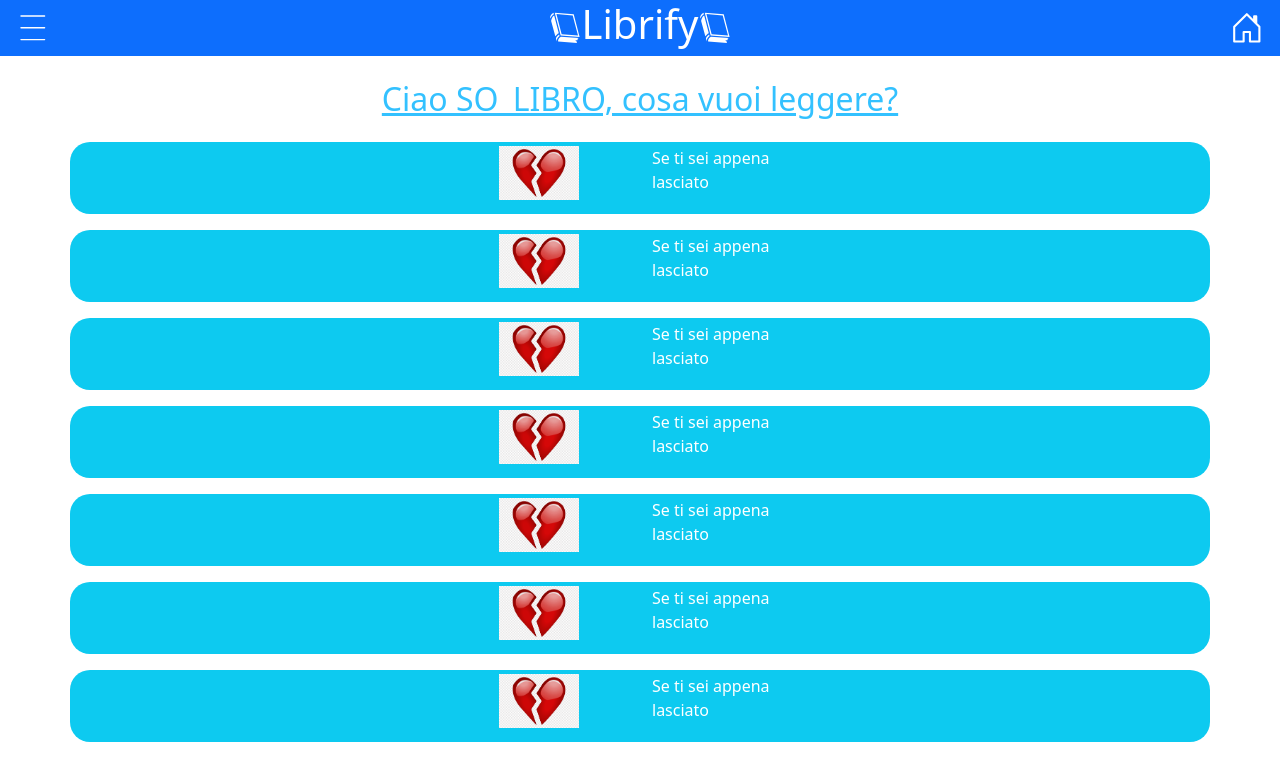
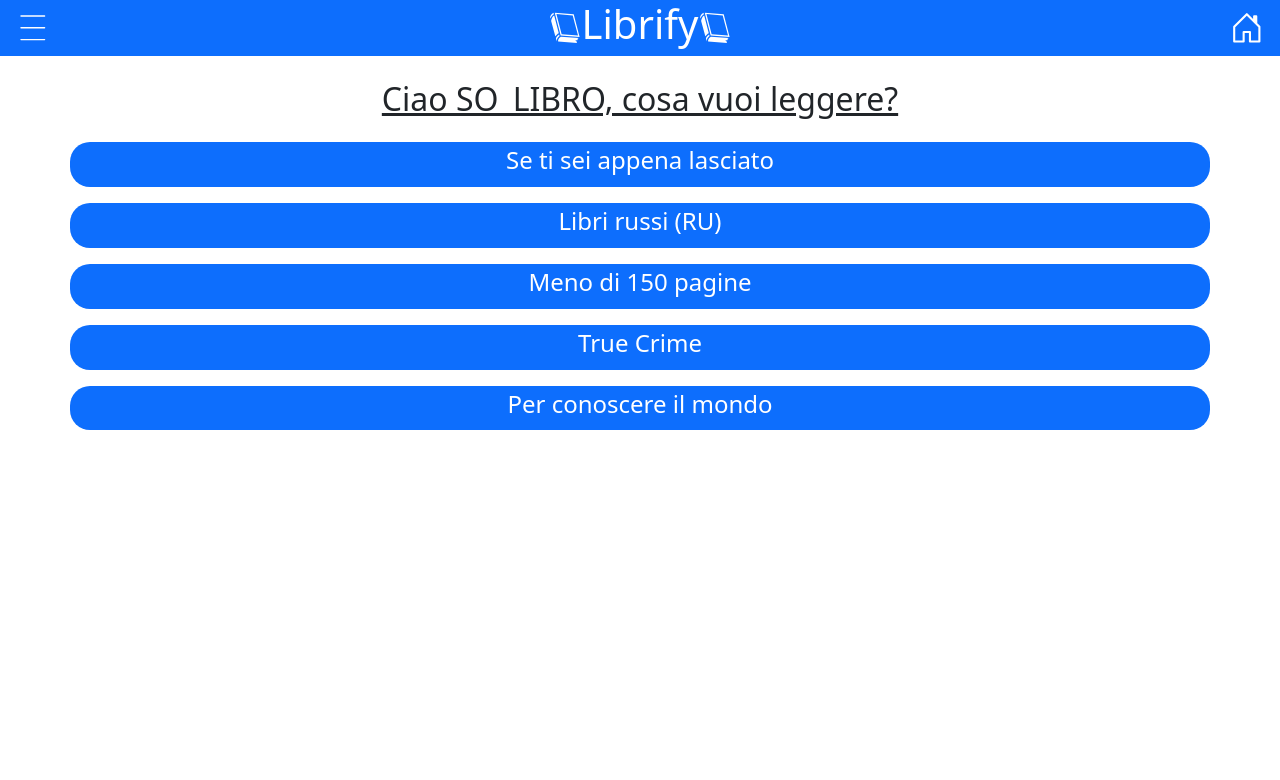
Before and after one commit to lucaferraroo00/librify_public, a React (Create React App) app: page /gruppilettura in a window 1280 px wide. Shown: the top 780 px of the page. Built offline with nearby package versions, Linux system fonts and the light colour scheme.

Commit message:
prepare gruppi

```diff
--- a/src/components/gruppiLettura.js
+++ b/src/components/gruppiLettura.js
@@ -58,44 +58,34 @@ function GruppiLettura(props) {
         <Container fluid className="mb-4">
             <Row className="d-flex justify-content-center pt-4">
                 <Col className="d-flex justify-content-center">
-                <h2   style={{ color: "#33c1ff", textDecoration: "underline" }}>
+                <h2   style={{ textDecoration: "underline" }}>
                 Ciao SO_LIBRO, cosa vuoi leggere?
                 </h2>
                 </Col>
             </Row>
             <Row className="m-3">
             <Col>
-            <GruppoRiquadro text="Se ti sei appena lasciato" grp_image={norw_wood} modal_text="Leggiti questi libri.."></GruppoRiquadro>
+            <GruppoRiquadro text="Se ti sei appena lasciato" grp_image={norw_wood} modal_title={"Gruppo libri per single"}></GruppoRiquadro>
             </Col>
             </Row>
             <Row className="m-3">
             <Col>
-            <GruppoRiquadro text="Se ti sei appena lasciato" grp_image={norw_wood}></GruppoRiquadro>
+            <GruppoRiquadro text="Libri russi (RU)" modal_title={"Gruppo libri russi"} grp_image={norw_wood} ></GruppoRiquadro>
             </Col>
             </Row>
             <Row className="m-3">
             <Col>
-            <GruppoRiquadro text="Se ti sei appena lasciato" grp_image={norw_wood}></GruppoRiquadro>
+            <GruppoRiquadro text="Meno di 150 pagine" modal_title={"Gruppo libri brevi"} grp_image={norw_wood}></GruppoRiquadro>
             </Col>
             </Row>
             <Row className="m-3">
             <Col>
-            <GruppoRiquadro text="Se ti sei appena lasciato" grp_image={norw_wood}></GruppoRiquadro>
+            <GruppoRiquadro text="True Crime" ></GruppoRiquadro>
             </Col>
             </Row>
-            <Row className="m-3">
+            <Row className="m-6">
             <Col>
-            <GruppoRiquadro text="Se ti sei appena lasciato" grp_image={norw_wood}></GruppoRiquadro>
-            </Col>
-            </Row>
-            <Row className="m-3">
-            <Col>
-            <GruppoRiquadro text="Se ti sei appena lasciato" grp_image={norw_wood}></GruppoRiquadro>
-            </Col>
-            </Row>
-            <Row className="m-3">
-            <Col>
-            <GruppoRiquadro text="Se ti sei appena lasciato" grp_image={norw_wood}></GruppoRiquadro>
+            <GruppoRiquadro text="Per conoscere il mondo" grp_image={norw_wood}></GruppoRiquadro>
             </Col>
             </Row>
 
@@ -106,7 +96,7 @@ function GruppiLettura(props) {
     );
 }
 
-function GruppoRiquadro({ text, grp_image, modal_text }) {
+function GruppoRiquadro({ text, grp_image, modal_title }) {
 
     const [show, setShow] = useState(false);
 
@@ -116,32 +106,45 @@ function GruppoRiquadro({ text, grp_image, modal_text }) {
     return (
         <>
         <Modal show={show} onHide={handleClose}>
-        <Modal.Body>{modal_text}</Modal.Body>
+          <Modal.Header>
+            <h3>{modal_title}</h3>
+            </Modal.Header>
+        <Modal.Body>
+          <Row>
+            <Col className="d-flex justify-content-center">
+          <img
+                      src={grp_image}
+                      style={{
+                        width: "100%", // Make it take full width of its container
+                        maxWidth: "80px", // Sets a max width limit
+                      }}
+                  />
+                  </Col>
+                  <Col className="d-flex justify-content-center">
+                  <img
+                      src={grp_image}
+                      style={{
+                        width: "100%", // Make it take full width of its container
+                        maxWidth: "80px", // Sets a max width limit
+                      }}
+                  />
+                  </Col>
+          </Row>
+        </Modal.Body>
         <Modal.Footer>
-          <Button variant="secondary" onClick={handleClose}>
-            Close
-          </Button>
+          <Button>Iscriviti</Button>
         </Modal.Footer>
       </Modal>
         <Container
-          className="d-flex bg-info justify-content-center hover-effect"
+          className="d-flex bg-primary justify-content-center hover-effect"
           style={{
             borderRadius: "20px",
           }}
           onClick={handleShow}
         >
           <Row className="d-flex mb-1 mt-1">
-              <Col>
-                  <img
-                      src={grp_image}
-                      style={{
-                          width: "80px",
-                          backgroundColor: "transparent",
-                      }}
-                  />
-          </Col>
           <Col className="d-flex align-items-center">
-          <p className=" text-white">{text}</p>
+          <h4 className=" text-white">{text}</h4>
           </Col>
           </Row>
         </Container>
```
